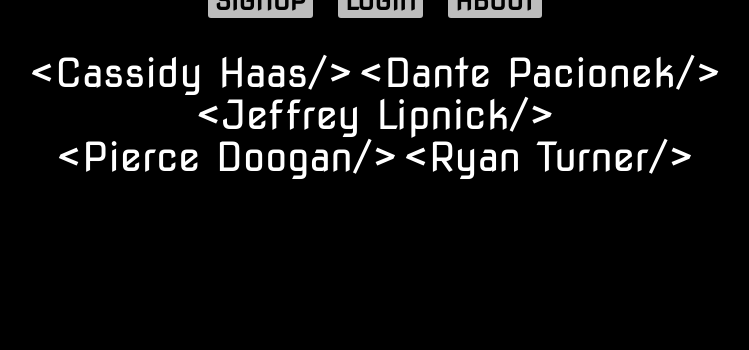
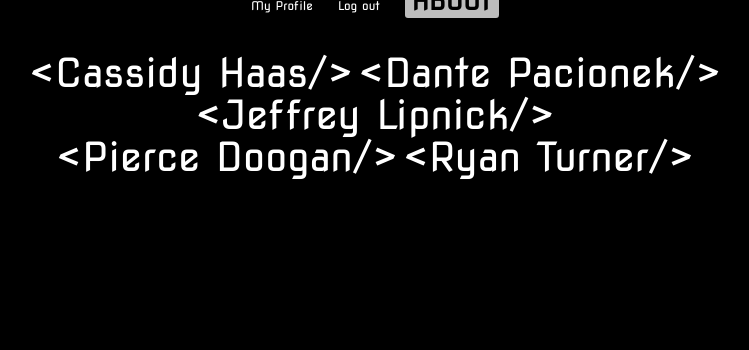
Before and after one commit to ryan-turner/DevConnect, a Rails app: page / in a window 1280 px wide. Shown: the part 450-800 px from the top of the page, without its empty margins (265-1014 px from the left). Run offline with Rails 7, Linux system fonts and the light colour scheme; the visitor is signed in with stand-in values (Sample User, id 1); some libraries are stand-ins or nearby versions.

Commit message:
Adjusted the application page to know when a user is logged in with a session or not

```diff
--- a/project/app/views/layouts/application.html.erb
+++ b/project/app/views/layouts/application.html.erb
@@ -10,15 +10,22 @@
 <body>
 	<a href="/"><img id="logo" src="/assets/images/DevConnect.png" alt="DevConnect Logo"></a>
 	<nav>
-		<ul>
+		<% if current_user %>
+		  <ul>
+		    <li><%= link_to "My Profile", current_user%></li>
+		    <li><%= link_to "Log out", logout_path, method: "delete" %></li>
+		    <li><a class="button" href="/about/index">About</a></li>
+		  </ul>
+		<% else %>
+		  <ul>
 			<li><a class="button" href="/users/new">Signup</a></li>
 			<li><a class="button" href="/login">Login</a></li>
 			<li><a class="button" href="/about/index">About</a></li>
-		</ul>
+		  </ul>
+		<% end %>
 	</nav>
 	<main>
 		<%= yield %>
 	</main>
-
 </body>
 </html>
```
